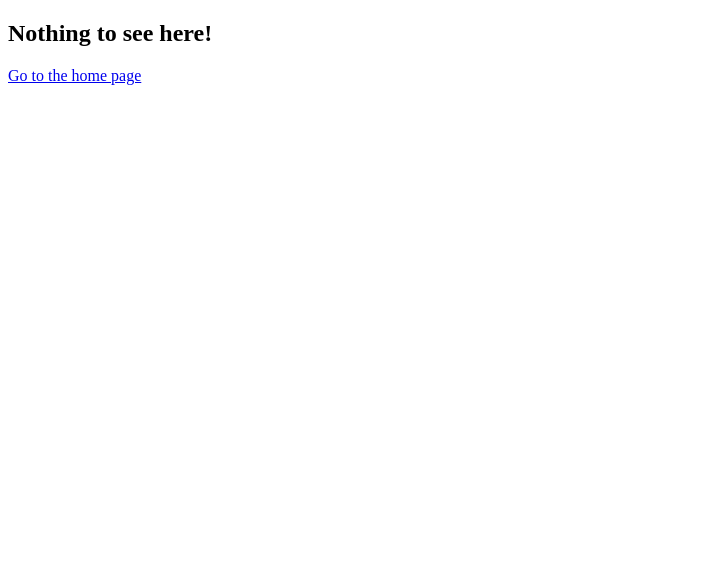
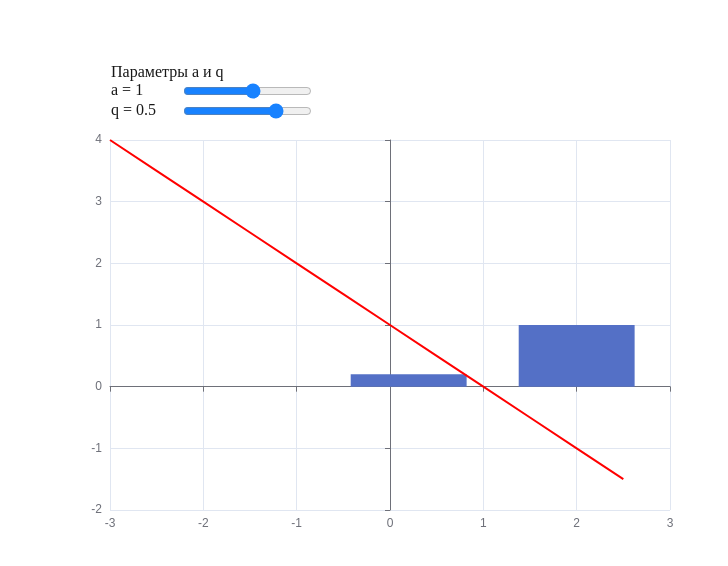
Before and after one commit to meshbor/charts-sber, a React (Create React App) app: page /matan-10-1 in a window 1280 px wide. Shown: the top 566 px of the page, without its empty margins (0-728 px from the left). Built offline with nearby package versions, Linux system fonts and the light colour scheme.

Commit message:
update matan 4-2

```diff
--- a/src/App.js
+++ b/src/App.js
@@ -18,6 +18,7 @@ import EpsilonScutter from './charts/EpsilonScutter';
 import Matan_4_2 from './charts/Matan_4_2';
 import Matan_Integral from './charts/Matan_Integral';
 import Matan_6_5 from './charts/Matan/Matan_6_5';
+import Matan_10_1 from './charts/Matan/Matan_10_1';
 
 export default function App() {
   return (
@@ -48,6 +49,8 @@ export default function App() {
         <Route path='matan-4-2' element={<Matan_4_2 />} />
         <Route path='matan_integral-10-4' element={<Matan_Integral />} />
         <Route path='matan-6-5' element={<Matan_6_5 />} />
+        <Route path='matan-10-1' element={<Matan_10_1 />} />
+
 
 
         <Route path='*' element={<NoMatch />} />
--- /dev/null
+++ b/src/charts/Matan/Matan_10_1.jsx
@@ -0,0 +1,153 @@
+import * as echarts from 'echarts';
+import { React, useState, useEffect, useMemo, useCallback } from 'react';
+import useDebounce from '../../utilites/useDebounce';
+import '../styles.scss';
+
+function Matan_10_1() {
+  const [aValue, setA] = useState(1);
+  const [qValue, setQ] = useState(0.5);
+  const [aValueDebounce, setADebounce] = useState(1);
+  const [qValueDebounce, setQDebounce] = useState(0.5);
+
+  const calculations = useCallback((a, q, x) => {
+    const denominator = 1 - Math.pow(q, Math.ceil(x));
+    const numerator = 1 - q;
+    const res = denominator / numerator;
+    return res * a;
+  }, []);
+
+  const calculateAsipmtote = useMemo(() => {
+    return aValue / (1 - qValue);
+  }, [aValue, qValue]);
+
+  const generateData = useMemo(() => {
+    let data = [];
+    for (let i = 1; i < 7; i += 1) {
+      if (qValue === 1) {
+        data.push([i, i * aValue]);
+      } else {
+        data.push([i, calculations(aValue, qValue, i)]);
+      }
+    }
+    return data;
+  }, [aValue, calculations, qValue]);
+
+  const generateDataLine = useMemo(() => {
+    let data = [];
+    for (let i = -3 ; i < 3  ; i += 0.5) {
+      data.push([i, -i + 1]);
+    }
+    return data;
+  }, []);
+
+  const debounceValueA = useDebounce(aValueDebounce, 200);
+  const debounceValueQ = useDebounce(qValueDebounce, 200);
+
+  useEffect(() => {
+    setA(debounceValueA);
+  }, [debounceValueA]);
+  useEffect(() => {
+    setQ(debounceValueQ);
+  }, [debounceValueQ]);
+
+  useEffect(() => {
+    let options = {
+      // tooltip: {
+      //   // trigger: 'axis',
+      // },
+      xAxis: {
+        // max: 5,
+        axisLabel: {
+          show: true,
+        },
+      },
+      yAxis: {
+        // min: -calculateAsipmtote * 2,
+        // max: calculateAsipmtote * 2,
+      },
+      dataZoom: [
+        {
+          show: true,
+          type: 'inside',
+          filterMode: 'none',
+          xAxisIndex: [0],
+          startValue: -100,
+          endValue: 100,
+        },
+        {
+          show: true,
+          type: 'inside',
+          filterMode: 'none',
+          yAxisIndex: [0],
+          startValue: -100,
+          endValue: 100,
+        },
+      ],
+      series: [
+        {
+          data: generateDataLine,
+          type: 'line',
+          color: 'red',
+          showSymbol: false,
+        },
+        {
+          data: [[0.2,0.2], [2,1]],
+          type: 'bar'
+        },
+        // {
+        //   data: [[0, -1]],
+        //   symbolSize: 10,
+        //   type: 'scatter',
+        //   color: 'red',
+        // },
+      ],
+    };
+
+    let chartDom = document.getElementById('echartsID');
+    let myChart = chartDom && echarts.init(chartDom);
+    options && myChart && myChart.setOption(options, true);
+  }, [generateData, aValue, calculateAsipmtote]);
+
+  return (
+    <div className='wrapper'>
+      <div className='chart__formula-description'>
+        <div className='chart__formula'>
+          {/* <MathJaxContext config={mathConfig}>
+            <MathJax>График {'`y  = b + frac(a)(x)`'}</MathJax>
+          </MathJaxContext> */}
+        </div>
+      </div>
+      <div
+        className='chart__control value-down'
+        style={{ top: '63px', left: '111px', gap: '5px' }}
+      >
+        <span>Параметры a и q</span>
+        <div className='valueRange'>
+          <span className='chart__value'> a = {aValue}</span>
+          <input
+            onChange={(event) => setADebounce(Number(event.target.value))}
+            type='range'
+            min='-10'
+            max='10'
+            step='1'
+            defaultValue={1}
+          />
+        </div>
+        <div className='valueRange'>
+          <span className='chart__value'> q = {qValue}</span>
+          <input
+            onChange={(event) => setQDebounce(Number(event.target.value))}
+            type='range'
+            min='-1'
+            max='1'
+            step='0.1'
+            defaultValue={0.5}
+          />
+        </div>
+      </div>
+      <div style={{ width: '700px', height: '500px' }} id='echartsID'></div>
+    </div>
+  );
+}
+
+export default Matan_10_1;
--- a/src/charts/Matan_4_2.js
+++ b/src/charts/Matan_4_2.js
@@ -139,7 +139,7 @@ function Matan_4_2() {
             min='1'
             max='7'
             step='0.5'
-            defaultValue='3'
+            defaultValue='1'
           />
         </div>
         <div className='valueRange'>
--- a/src/router/router.js
+++ b/src/router/router.js
@@ -62,6 +62,9 @@ export default function Router() {
           <Link to='/matan-6-5'> matan-6-5</Link>
         </li>
         <li>
+          <Link to='/matan-10-1'> matan-10-1</Link>
+        </li>
+        <li>
           <Link to='/router'>router</Link>
         </li>
       </ul>
```
